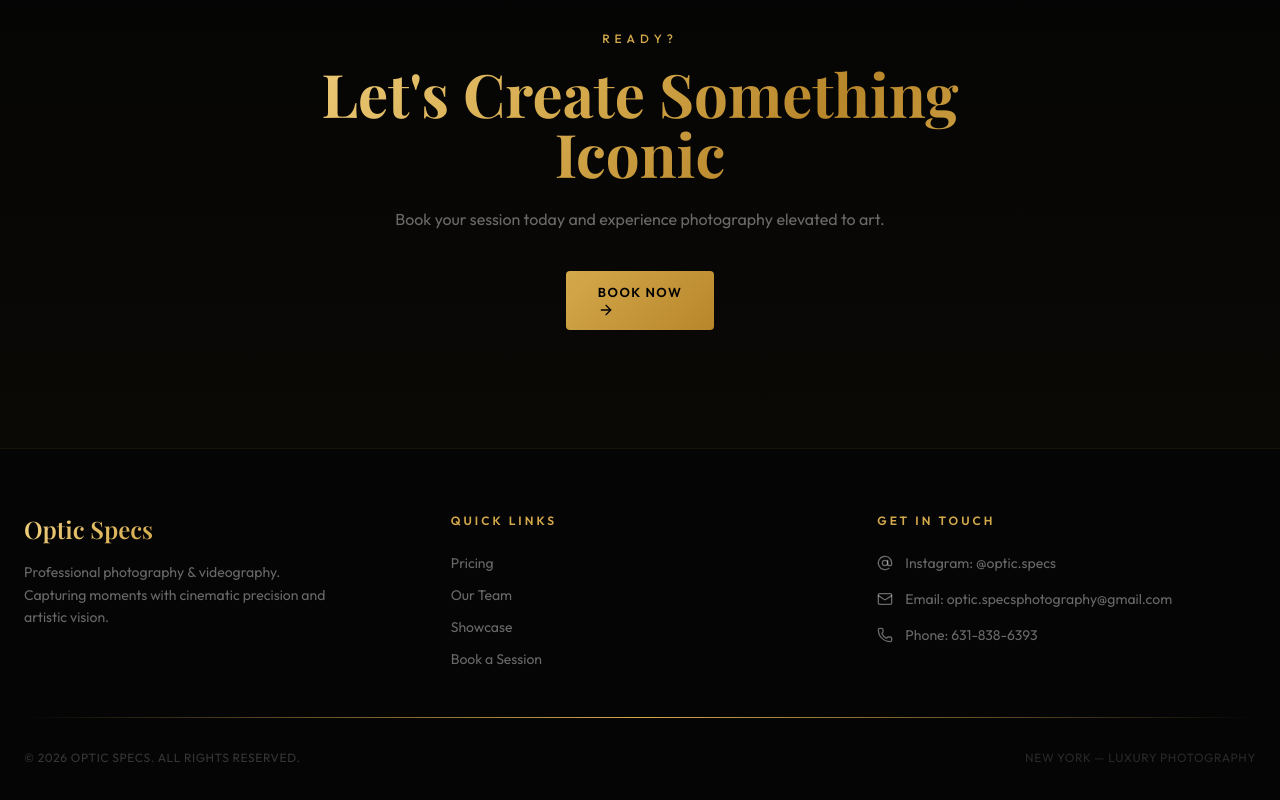
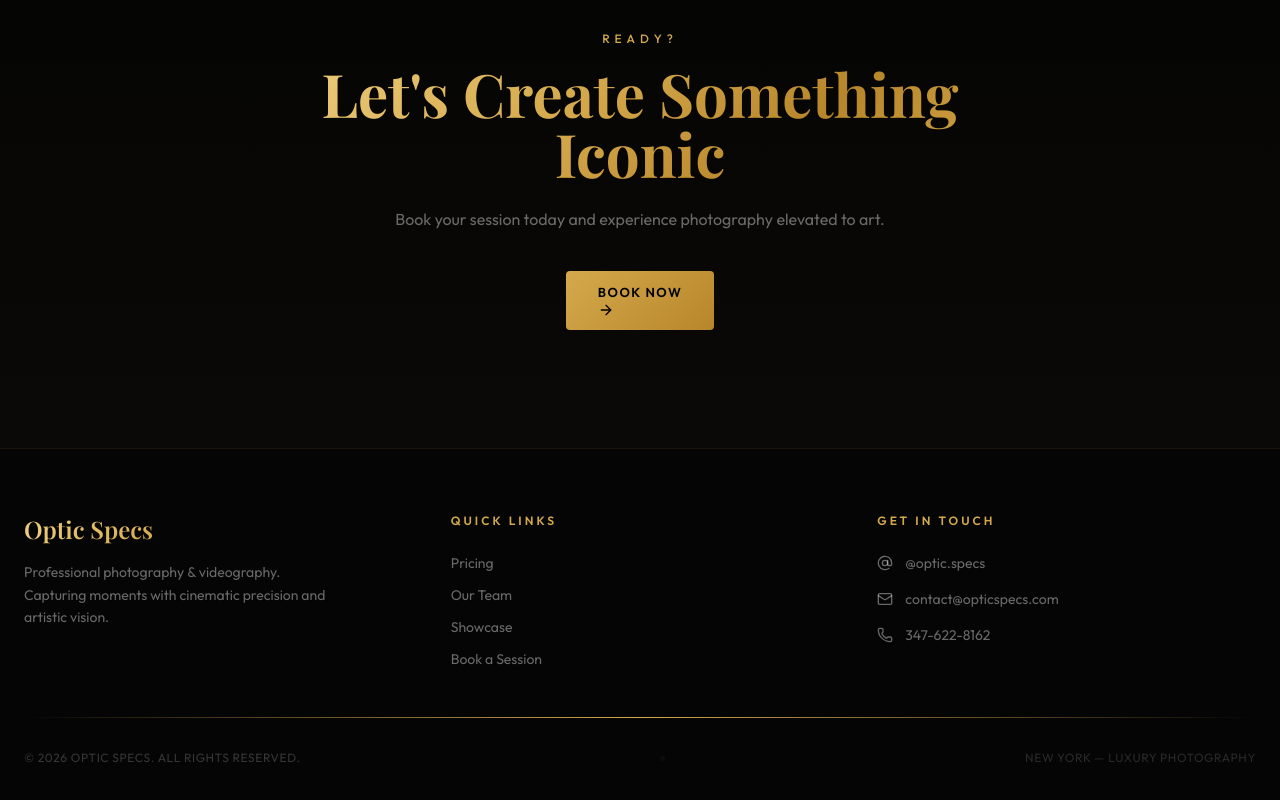
Before and after one commit to kingkilla342/OpticSpecs, a Next.js app: page / in a window 1280 px wide. Shown: the part 3722-4522 px from the top of the page. Built offline with nearby package versions, Linux system fonts and the light colour scheme; a web font is replaced by a local one.

Commit message:
Update Footer.tsx

```diff
--- a/src/components/Footer.tsx
+++ b/src/components/Footer.tsx
@@ -22,16 +22,16 @@ export default function Footer() {
           <div>
             <h4 className="text-gold uppercase tracking-[3px] text-xs font-semibold mb-6">Get In Touch</h4>
             <div className="flex flex-col gap-4">
-              <a href="https://instagram.com/optic.specs" target="_blank" rel="noopener noreferrer" className="flex items-center gap-3 text-white/40 hover:text-gold text-sm transition-colors duration-300"><AtSign size={16} /> Instagram: @optic.specs</a>
-              <a href="mailto:optic.specsphotography@gmail.com" className="flex items-center gap-3 text-white/40 hover:text-gold text-sm transition-colors duration-300"><Mail size={16} /> Email: optic.specsphotography@gmail.com</a>
-              <a href="tel:6318386393" className="flex items-center gap-3 text-white/40 hover:text-gold text-sm transition-colors duration-300"><Phone size={16} /> Phone: 631-838-6393
-            </a>
+              <a href="https://instagram.com/optic.specs" target="_blank" rel="noopener noreferrer" className="flex items-center gap-3 text-white/40 hover:text-gold text-sm transition-colors duration-300"><AtSign size={16} /> @optic.specs</a>
+              <a href="mailto:contact@opticspecs.com" className="flex items-center gap-3 text-white/40 hover:text-gold text-sm transition-colors duration-300"><Mail size={16} /> contact@opticspecs.com</a>
+              <a href="tel:3476228162" className="flex items-center gap-3 text-white/40 hover:text-gold text-sm transition-colors duration-300"><Phone size={16} /> 347-622-8162</a>
             </div>
           </div>
         </div>
         <div className="gold-line mt-12 mb-8" />
         <div className="flex flex-col md:flex-row items-center justify-between gap-4">
           <p className="text-white/20 text-xs tracking-wider">&copy; {new Date().getFullYear()} OPTIC SPECS. ALL RIGHTS RESERVED.</p>
+          <Link href="/admin" className="text-white/[0.03] hover:text-white/10 text-xs transition-colors duration-700 select-none">&#9679;</Link>
           <p className="text-white/15 text-xs tracking-wider">NEW YORK &mdash; LUXURY PHOTOGRAPHY</p>
         </div>
       </div>
```
